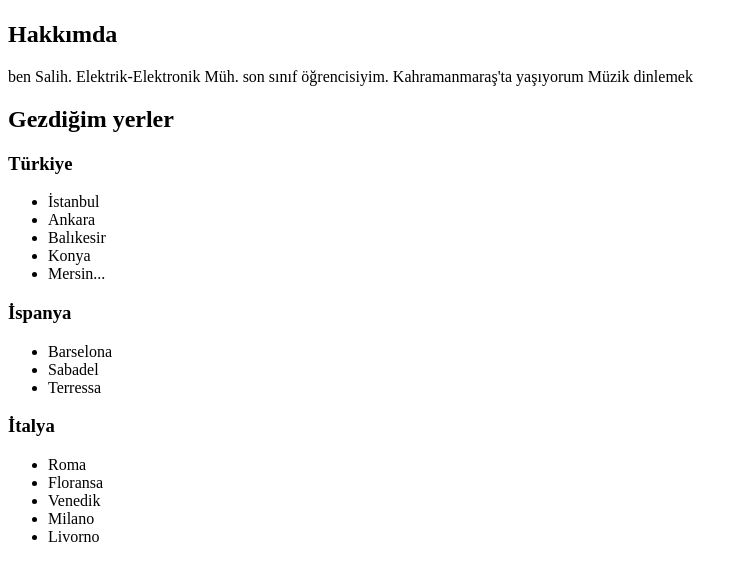
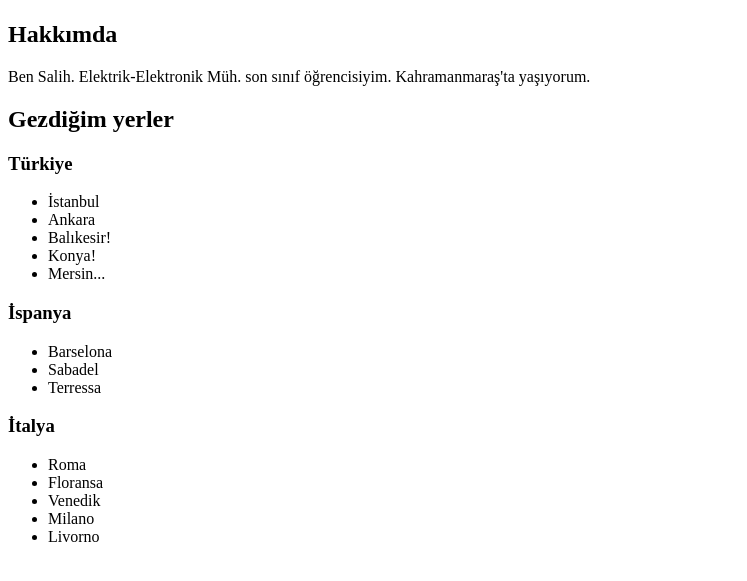
Before and after one commit to CrincklyRocket/kodluyoruzilkrepo, a plain HTML site: page index.html in a window 1280 px wide. Shown: the part 59-640 px from the top of the page, without its empty margins (0-747 px from the left). Drawn offline with Linux system fonts and the light colour scheme.

Commit message:
! eklendi

```diff
--- a/index.html
+++ b/index.html
@@ -8,7 +8,7 @@
 
     <h2>Hakkımda</h2>
     </p>
-    <p>ben Salih. Elektrik-Elektronik Müh. son sınıf öğrencisiyim. Kahramanmaraş'ta yaşıyorum Müzik dinlemek</p>
+    <p>Ben Salih. Elektrik-Elektronik Müh. son sınıf öğrencisiyim. Kahramanmaraş'ta yaşıyorum.</p>
     <h2>Gezdiğim yerler </h2>
     <!--Bulunduğum yerler-->
     <h3>Türkiye</h3>
@@ -16,8 +16,8 @@
         <!--Bulunduğum şehirler-->
         <li>İstanbul</li>
         <li>Ankara</li>
-        <li>Balıkesir</li>
-        <li>Konya</li>
+        <li>Balıkesir!</li>
+        <li>Konya!</li>
         <li>Mersin...</li>
     </ul>
     <h3>İspanya</h3>
```
